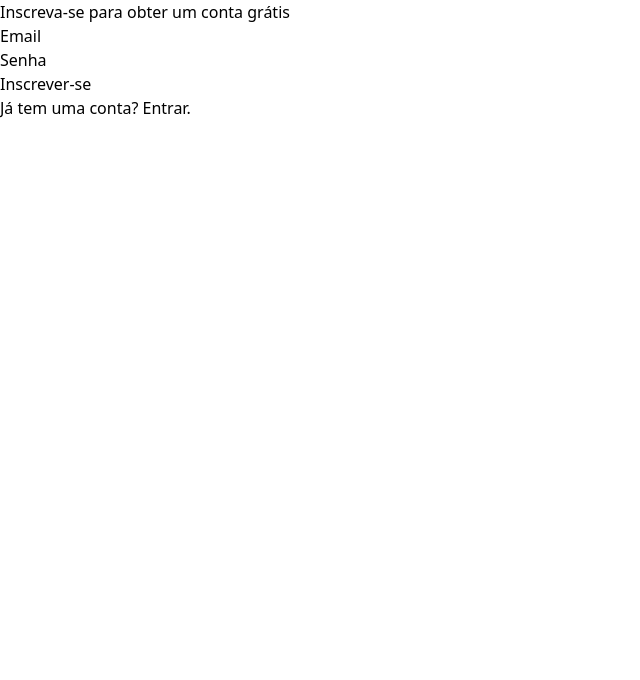
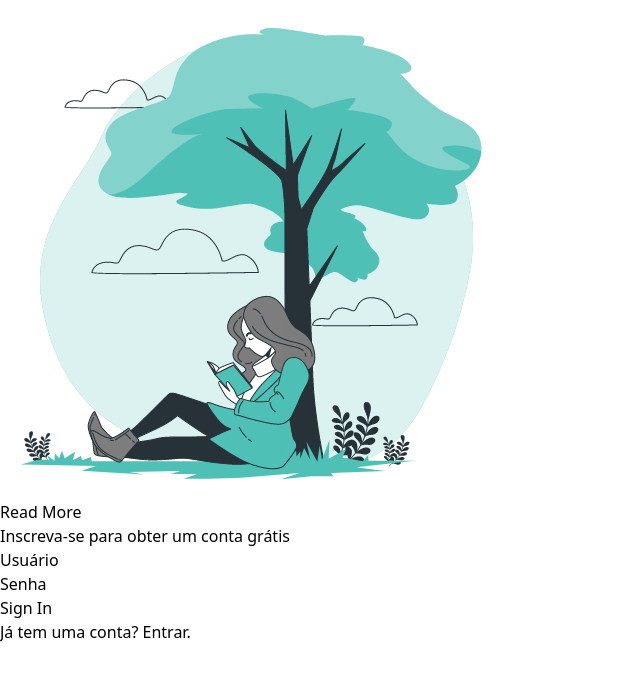
Before and after one commit to devMarilia/read-more, a React (Vite) app: page /signup in a window 1280 px wide. Shown: the top 680 px of the page, without its empty margins (0-640 px from the left). Built offline with nearby package versions, Linux system fonts and the light colour scheme; no server answers.

Commit message:
refactor: finished

```diff
--- a/src/pages/SignIn/index.jsx
+++ b/src/pages/SignIn/index.jsx
@@ -25,10 +25,13 @@ const Signin = () => {
 
   return (
     <div class="flex h-screen justify-center items-center">
-      <div className="w-1/2">
+      <div className="w-1/3">
         <img className="" src={image002} />
       </div>
-      <div className="w-1/2 bg-white p-10">
+      <div className="w-1/3 bg-white p-10">
+        <div className="p-10 text-7xl font-bold ">
+          <h1>Read More</h1>
+        </div>
         <form onSubmit={handleSubmit}>
           <h2 className="text-lg font-medium mb-4">Login</h2>
           <div className="mb-4">
--- a/src/pages/SignUp/index.jsx
+++ b/src/pages/SignUp/index.jsx
@@ -1,6 +1,7 @@
 import React, { useState } from "react";
 import { Link, useNavigate } from "react-router-dom";
 import { UserAuth } from "../../context/AuthContext";
+import image002 from "../../assets/images/image02.gif";
 
 const Signup = () => {
   const [email, setEmail] = useState("");
@@ -22,29 +23,84 @@ const Signup = () => {
   };
 
   return (
-    <div className="max-w-[700px] mx-auto my-16 p-4">
-      <div>
-        <h1 className="text-2xl font-bold py-2">Inscreva-se para obter um conta grátis</h1>
+    // <div className="max-w-[700px] mx-auto my-16 p-4">
+    //   <div>
+    //     <h1 className="text-2xl font-bold py-2">Inscreva-se para obter um conta grátis</h1>
+    //   </div>
+    //   <form onSubmit={handleSubmit}>
+    //     <div className="flex flex-col py-2">
+    //       <label className="py-2 font-medium">Email</label>
+    //       <input
+    //         onChange={(e) => setEmail(e.target.value)}
+    //         className="border p-3"
+    //         type="email"
+    //       />
+    //     </div>
+    //     <div className="flex flex-col py-2">
+    //       <label className="py-2 font-medium">Senha</label>
+    //       <input
+    //         onChange={(e) => setPassword(e.target.value)}
+    //         className="border p-3"
+    //         type="password"
+    //       />
+    //     </div>
+    //     <button className="border border-blue-500 bg-blue-600 hover:bg-blue-500 w-full p-4 my-2 text-white">
+    //     Inscrever-se
+    //     </button>
+    //   </form>
+    //   <p className="py-2">
+    //   Já tem uma conta?{" "}
+    //     <Link to="/" className="underline">
+    //     Entrar.
+    //     </Link>
+    //   </p>
+    // </div>
+
+    <div class="flex h-screen justify-center items-center">
+      <div className="w-1/3">
+        <img className="" src={image002} />
+      </div>
+      <div className="w-1/3 bg-white p-10">
+        <div className="p-10 text-7xl font-bold ">
+          <h1>Read More</h1>
         </div>
         <form onSubmit={handleSubmit}>
-        <div className="flex flex-col py-2">
-          <label className="py-2 font-medium">Email</label>
+          <h2 className="text-lg font-medium mb-4">
+            {" "}
+            Inscreva-se para obter um conta grátis
+          </h2>
+          <div className="mb-4">
+            <label
+              className="block text-gray-700 font-medium mb-2"
+              for="username"
+            >
+              Usuário
+            </label>
             <input
+              className="border border-gray-400 p-2 w-full"
+              type="text"
+              id="username"
+              name="username"
               onChange={(e) => setEmail(e.target.value)}
-            className="border p-3"
-            type="email"
             />
           </div>
-        <div className="flex flex-col py-2">
-          <label className="py-2 font-medium">Senha</label>
+          <div className="mb-4">
+            <label
+              className="block text-gray-700 font-medium mb-2"
+              for="password"
+            >
+              Senha
+            </label>
             <input
+              className="border border-gray-400 p-2 w-full"
+              type="password"
+              id="password"
+              name="password"
               onChange={(e) => setPassword(e.target.value)}
-            className="border p-3"
-            type="password"
             />
           </div>
-        <button className="border border-blue-500 bg-blue-600 hover:bg-blue-500 w-full p-4 my-2 text-white">
-        Inscrever-se
+          <button className="border bg-black w-full p-4 my-2 text-white">
+            Sign In
           </button>
         </form>
         <p className="py-2">
@@ -54,6 +110,7 @@ const Signup = () => {
           </Link>
         </p>
       </div>
+    </div>
   );
 };
 
```
Lines whose indentation alone changed are shown as unchanged.
